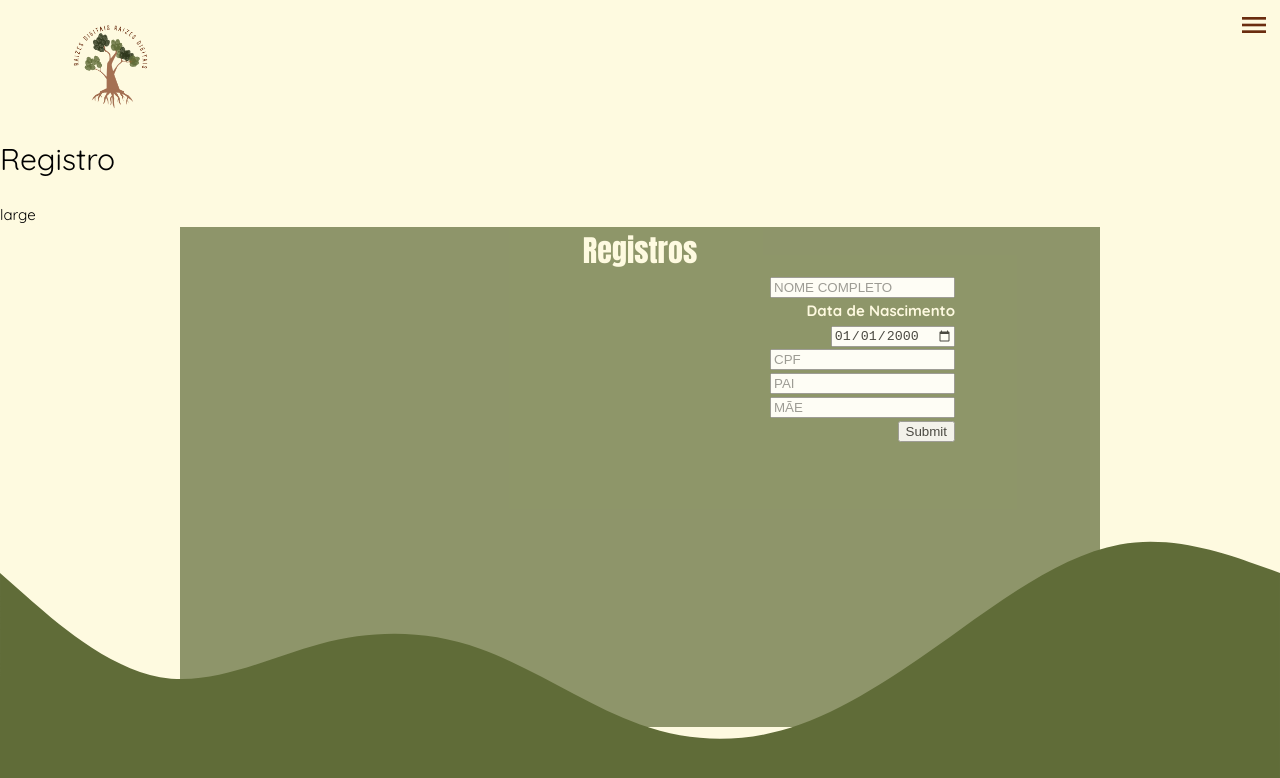
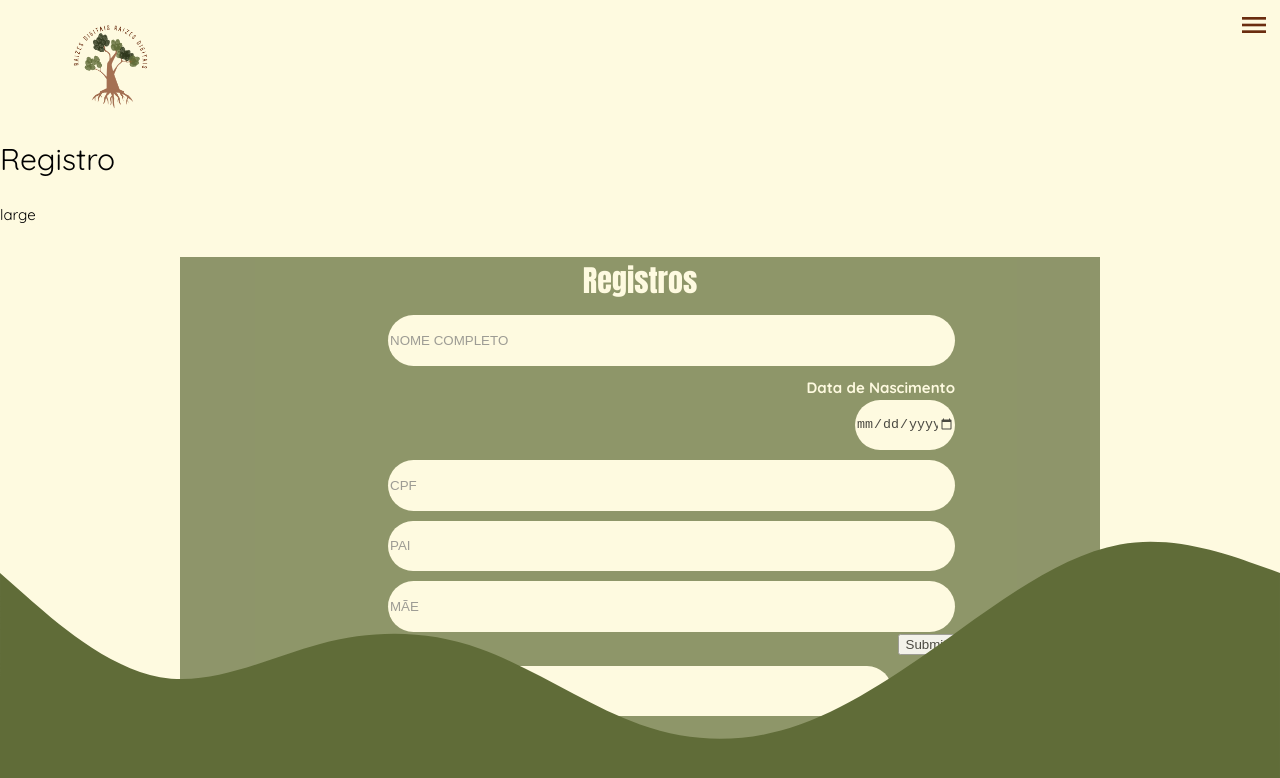
Before and after one commit to laissamendes/pi-frontend, a Vue app: page /Registro in a window 1280 px wide. Shown: the top 778 px of the page. Built offline with nearby package versions, Linux system fonts and the light colour scheme; a web font is replaced by a local one.

Commit message:
ajustes no css

```diff
--- a/dev-dist/sw.js
+++ b/dev-dist/sw.js
@@ -82,7 +82,7 @@ define(['./workbox-b5f7729d'], (function (workbox) { 'use strict';
     "revision": "3ca0b8505b4bec776b69afdba2768812"
   }, {
     "url": "index.html",
-    "revision": "0.cbkfl08rd78"
+    "revision": "0.v0t2lgbkns"
   }], {});
   workbox.cleanupOutdatedCaches();
   workbox.registerRoute(new workbox.NavigationRoute(workbox.createHandlerBoundToURL("index.html"), {
--- a/src/views/RegistroView.vue
+++ b/src/views/RegistroView.vue
@@ -5,11 +5,11 @@
     <h1 class="titulo">Registros</h1>
     <div class="inputs">
     <div class="input-nome">
-      <input type="text" name="nome" id="input-infos"  placeholder="NOME COMPLETO"/>
+      <input type="text" name="nome" id="input-infos" class="nome" placeholder="NOME COMPLETO"/>
     </div>
     <div>
     <p class="data">Data de Nascimento</p>
-  <input id="date" type="date" value="2000-01-01" />
+  <input id="date" type="date" value="2000/01/01" />
 </div>
     <div class="input-cpf">
       <input type="text" name="cpf" id="cpf"  v-cpf
@@ -21,9 +21,14 @@
       <input type="text" name="nome" id="input-infos"  placeholder="PAI"/>
     </div>
     <div class="input-nome">
-      <input type="text" name="nome" id="input-infos"  placeholder="MÃE" />
+      <input type="text" name="nome" id="input-infos"  placeholder="MÃE"/>
     </div>
     <input type="submit" name="submit" id="input-submit" />
+  </div>
+  <div class="inputsII">
+    <div class="input-image">
+      <input type="text" name="image" id="input-image"  placeholder="carregar imagem" />
+    </div>
   </div>
 </form>
 </template>
@@ -41,13 +46,53 @@ form{
     color: #FEFAE0;
     font-weight: bold;
     font-family: Impact, Haettenschweiler, 'Arial Narrow Bold', sans-serif;
+    margin-top: 30px;
 }
 .data{
     color: #FEFAE0;
     font-weight: bold;
+    margin-top: 10px;
 }
 .inputs{
     text-align:right;
     margin-right: 145px;
+    border-radius: 50px;
+    border-style: none;
+
 }
+#input-infos{
+  border-radius: 50px;
+  height: 50.52px;
+  width: 566.99px;
+  background-color: #FEFAE0;
+  margin-top: 10px;
+  border-style: none;
+}
+#cpf{
+  border-radius: 50px;
+  height: 50.52px;
+  width: 566.99px;
+  background-color: #FEFAE0;
+  margin-top: 10px;
+  border-style: none;
+}
+#date{
+  border-radius: 50px;
+  height: 50.52px;
+  width: 100px;
+  background-color: #FEFAE0;
+  border-style: none;
+
+}
+.inputsII{
+  margin-left: 145px;
+}
+.input-image{
+   border-radius: 50px;
+  height: 50.52px;
+  width: 566.99px;
+  background-color: #FEFAE0;
+  margin-top: 10px;
+}
+
 </style>
```
